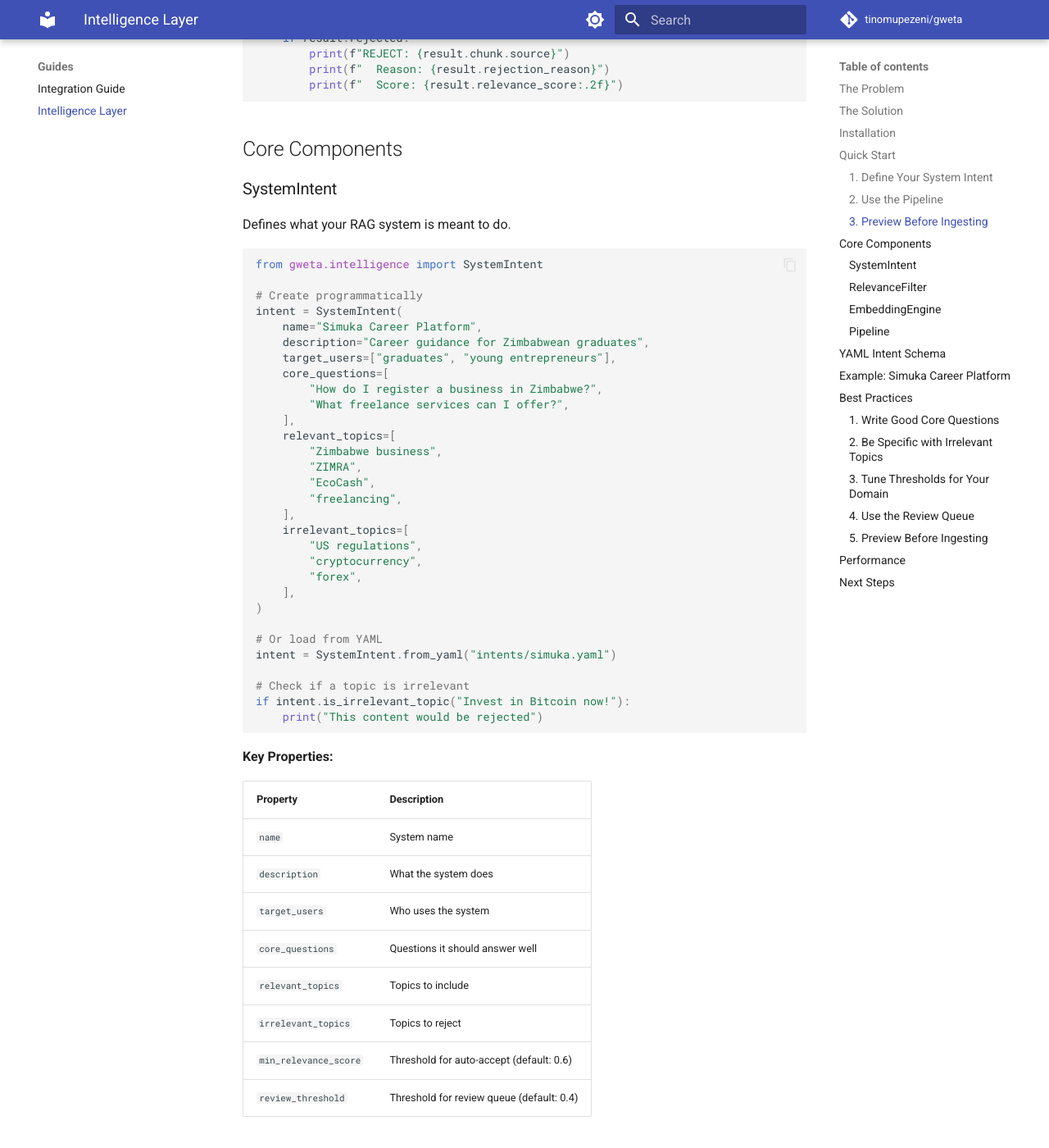
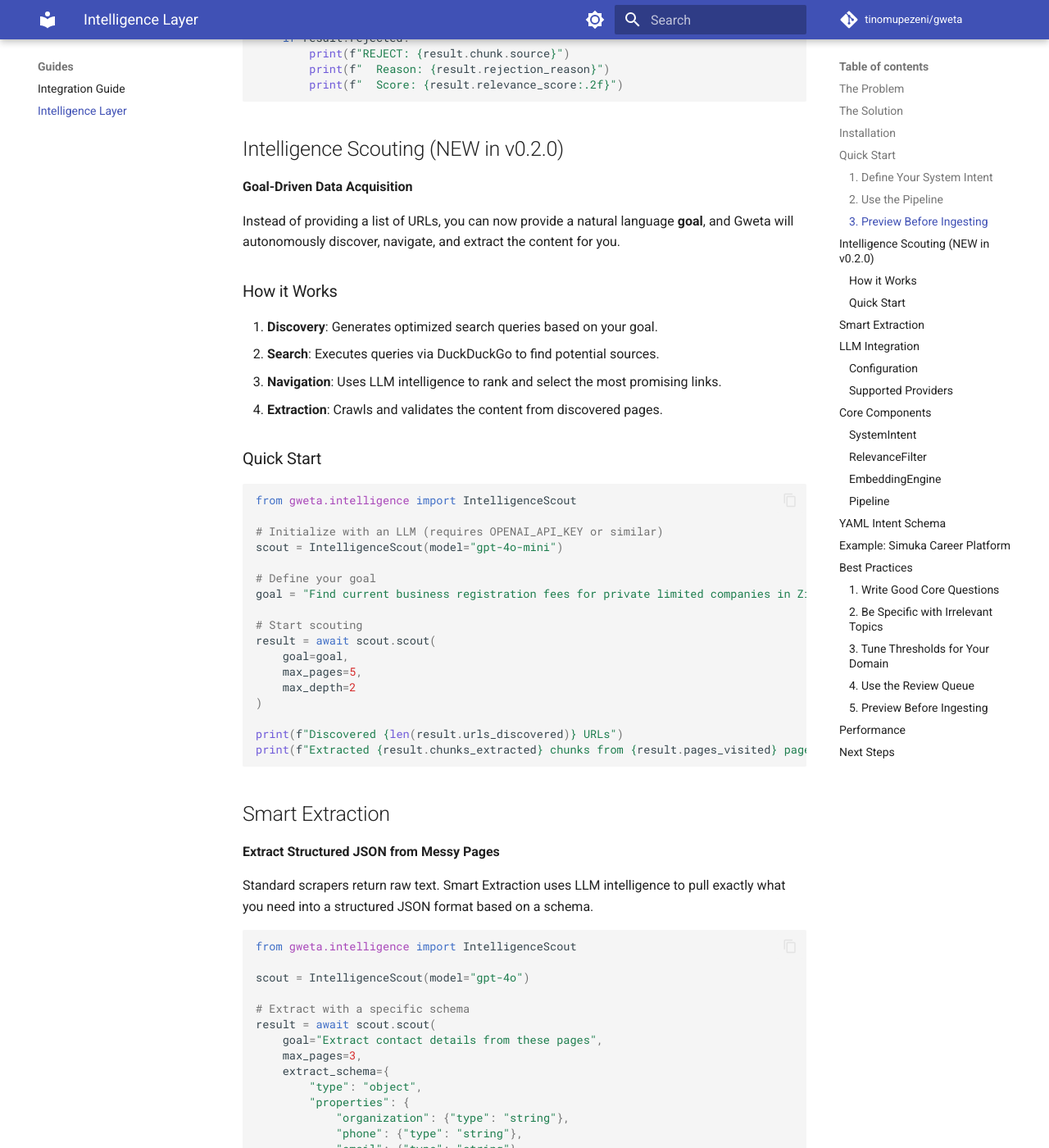
Before and after one commit to tinomupezeni/gweta, an MkDocs documentation site: the page built from docs/guides/intelligence.md, in a window 1280 px wide and 1400 px high, scrolled down 2503 px. Shown: the whole window at 82% size. Built offline with MkDocs 1.6.1 and Material for MkDocs 9.7.7, drawn with Linux system fonts in a browser that asks for light colours; comment, search, counter and statistics services are not loaded; some of the changed text lies outside the part shown.

Commit message:
updated model on documents

````diff
--- a/docs/guides/intelligence.md
+++ b/docs/guides/intelligence.md
@@ -119,6 +119,103 @@ for result in report.results:
         print(f"  Reason: {result.rejection_reason}")
         print(f"  Score: {result.relevance_score:.2f}")
 ```
+
+## Intelligence Scouting (NEW in v0.2.0)
+
+**Goal-Driven Data Acquisition**
+
+Instead of providing a list of URLs, you can now provide a natural language **goal**, and Gweta will autonomously discover, navigate, and extract the content for you.
+
+### How it Works
+
+1. **Discovery**: Generates optimized search queries based on your goal.
+2. **Search**: Executes queries via DuckDuckGo to find potential sources.
+3. **Navigation**: Uses LLM intelligence to rank and select the most promising links.
+4. **Extraction**: Crawls and validates the content from discovered pages.
+
+### Quick Start
+
+```python
+from gweta.intelligence import IntelligenceScout
+
+# Initialize with an LLM (requires OPENAI_API_KEY or similar)
+scout = IntelligenceScout(model="gpt-4o-mini")
+
+# Define your goal
+goal = "Find current business registration fees for private limited companies in Zimbabwe"
+
+# Start scouting
+result = await scout.scout(
+    goal=goal,
+    max_pages=5,
+    max_depth=2
+)
+
+print(f"Discovered {len(result.urls_discovered)} URLs")
+print(f"Extracted {result.chunks_extracted} chunks from {result.pages_visited} pages")
+```
+
+## Smart Extraction
+
+**Extract Structured JSON from Messy Pages**
+
+Standard scrapers return raw text. Smart Extraction uses LLM intelligence to pull exactly what you need into a structured JSON format based on a schema.
+
+```python
+from gweta.intelligence import IntelligenceScout
+
+scout = IntelligenceScout(model="gpt-4o")
+
+# Extract with a specific schema
+result = await scout.scout(
+    goal="Extract contact details from these pages",
+    max_pages=3,
+    extract_schema={
+        "type": "object",
+        "properties": {
+            "organization": {"type": "string"},
+            "phone": {"type": "string"},
+            "email": {"type": "string"},
+            "address": {"type": "string"}
+        }
+    }
+)
+
+# Access structured data
+for entry in result.extracted_data:
+    print(entry["organization"], entry["email"])
+```
+
+## LLM Integration
+
+Gweta uses **LiteLLM**, providing a unified interface to 100+ LLM providers.
+
+### Configuration
+
+You can configure the model and API key during initialization or via environment variables:
+
+```python
+from gweta.intelligence import LLMClient
+
+# Direct configuration
+llm = LLMClient(
+    model="claude-3-5-sonnet-20240620",
+    api_key="sk-ant-..."
+)
+
+# Or via environment variables
+# export ANTHROPIC_API_KEY="sk-ant-..."
+llm = LLMClient(model="claude-3-5-sonnet-20240620")
+```
+
+### Supported Providers
+
+Since Gweta uses LiteLLM, you can use any of the following:
+- **OpenAI**: `gpt-4o`, `gpt-4-turbo`, `gpt-3.5-turbo`
+- **Anthropic**: `claude-3-5-sonnet`, `claude-3-opus`
+- **Google**: `gemini/gemini-1.5-pro`
+- **Mistral**: `mistral/mistral-large`
+- **Local**: `ollama/llama3`, `vllm/...`
 
 ## Core Components
 
````
Also changed, not shown: docs/api/reference.md (+70 -0 lines), docs/index.md (+3 -1 lines).
